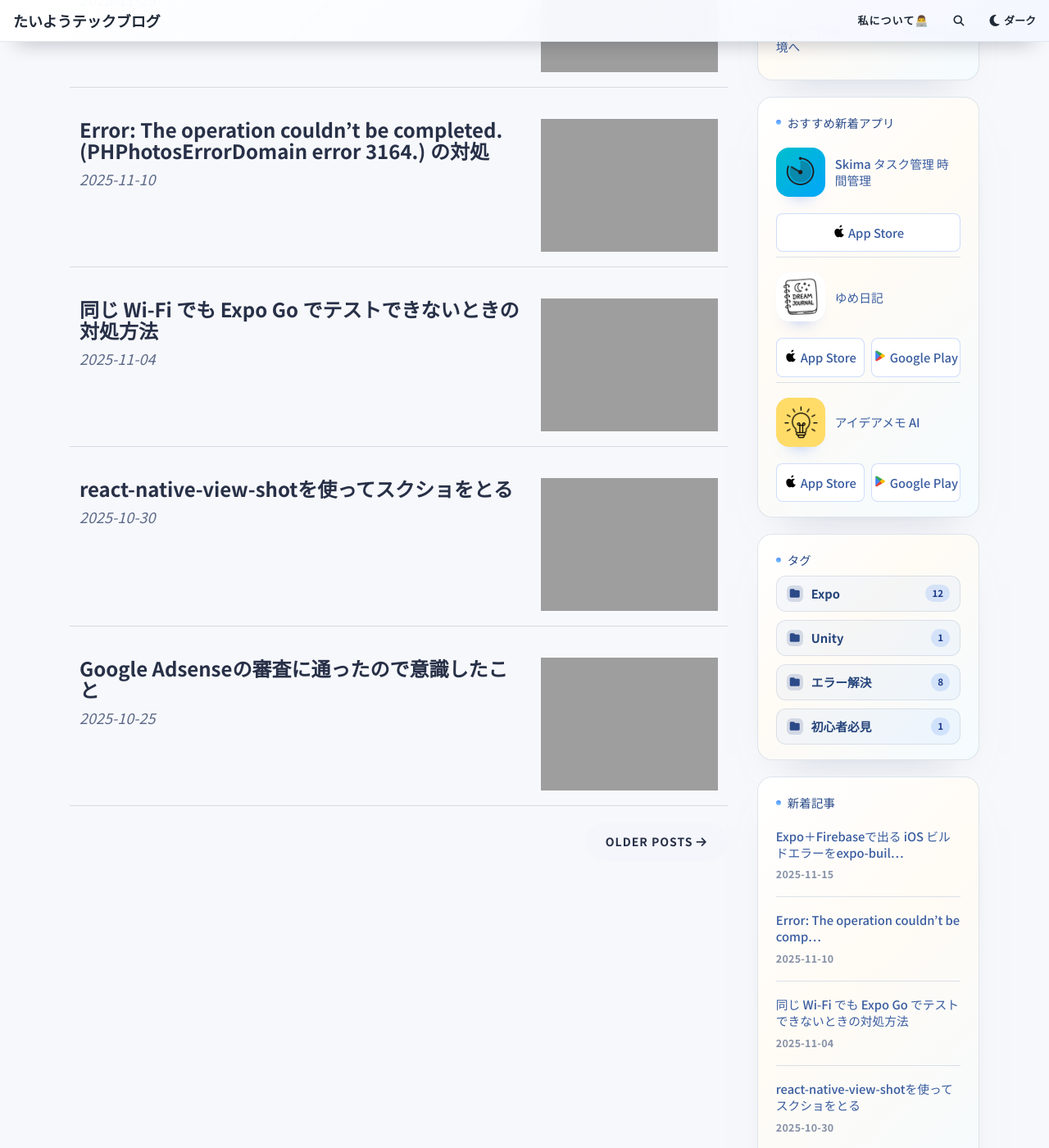
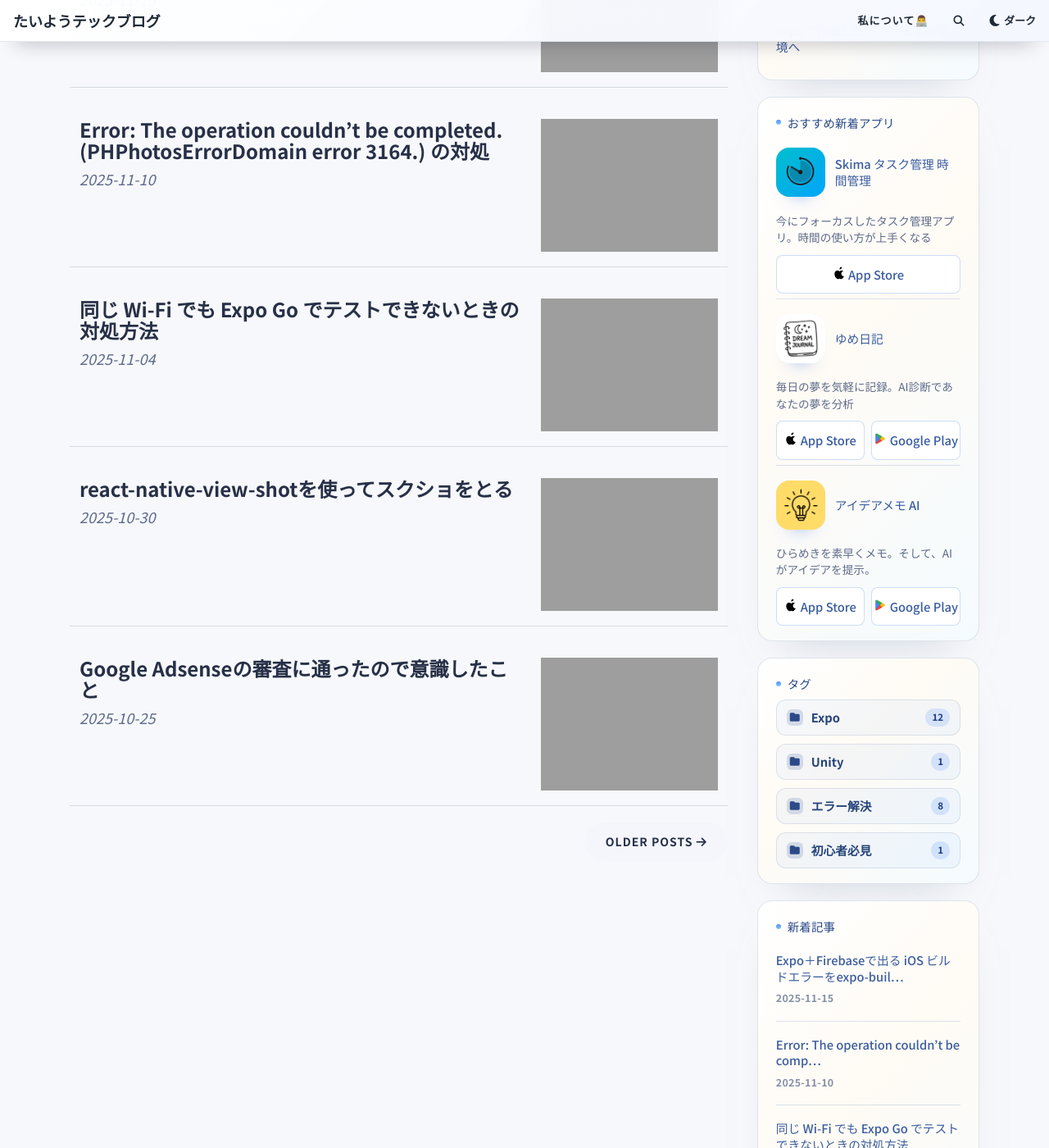
Before and after one commit to macha1316/beautiful-jekyll-master, a Jekyll site: the page built from index.html, in a window 1280 px wide and 1400 px high, scrolled down 437 px. Shown: the whole window at 82% size. Built offline with Jekyll 4.4.1, drawn with Linux system fonts in a browser that asks for light colours; the list of posts is cut into pages by our own code; comment, search, counter and statistics services are not loaded.

Commit message:
アプリ説明文

```diff
--- a/_data/sidebar.yml
+++ b/_data/sidebar.yml
@@ -11,6 +11,7 @@ recommended_apps:
     url: "https://apps.apple.com/app/id6756102586"
     image: "/assets/img/Skima.png"
     external: true
+    store_note: "今にフォーカスしたタスク管理アプリ。時間の使い方が上手くなる"
     store_links:
       - label: "App Store"
         url: "https://apps.apple.com/app/id6756102586"
@@ -24,6 +25,7 @@ recommended_apps:
     url: "https://apps.apple.com/jp/app/%E3%82%86%E3%82%81%E6%97%A5%E8%A8%98/id6752232946"
     image: "/assets/img/dream.png"
     external: true
+    store_note: "毎日の夢を気軽に記録。AI診断であなたの夢を分析"
     store_links:
       - label: "App Store"
         url: "https://apps.apple.com/jp/app/%E3%82%86%E3%82%81%E6%97%A5%E8%A8%98/id6752232946"
@@ -50,6 +52,7 @@ recommended_apps:
     url: "https://apps.apple.com/jp/app/%E3%82%A2%E3%82%A4%E3%83%87%E3%82%A2%E3%83%A1%E3%83%A2-ai/id6752848069"
     image: "/assets/img/app_icon.png"
     external: true
+    store_note: "ひらめきを素早くメモ。そして、AIがアイデアを提示。"
     store_links:
       - label: "App Store"
         url: "https://apps.apple.com/jp/app/%E3%82%A2%E3%82%A4%E3%83%87%E3%82%A2%E3%83%A1%E3%83%A2-ai/id6752848069"
--- a/_includes/sidebar.html
+++ b/_includes/sidebar.html
@@ -98,6 +98,11 @@
               </a>
               {% assign store_links = item.store_links %}
               {% if store_links %}
+                {% if item.store_note %}
+                  <p class="sidebar-card__store-note">
+                    {{ item.store_note | strip_html }}
+                  </p>
+                {% endif %}
                 <div class="sidebar-card__store-links">
                   {% for store in store_links %}
                     {% assign store_url = store.url %}
--- a/assets/css/beautifuljekyll.css
+++ b/assets/css/beautifuljekyll.css
@@ -1647,8 +1647,15 @@ html[data-theme="dark"] .code-copy-button--error {
   display: flex;
   gap: 8px;
   margin-top: 8px;
-  justify-content: center;
+  justify-content: flex-start;
   align-items: center;
+}
+
+.right-container .sidebar-card__store-note {
+  margin: 0.4rem 0 0.2rem;
+  font-size: 0.85rem;
+  color: var(--mid-col);
+  text-align: left;
 }
 
 .right-container .sidebar-card__store-link {
```
